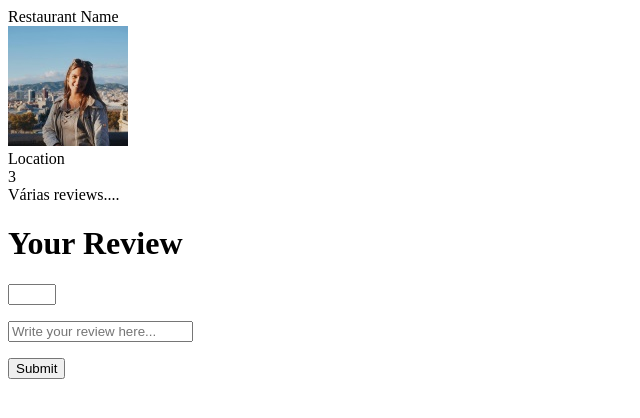
After one commit to Francisca96/LTW-Projeto, a PHP site: page /page/restaurant_login.php in a window 1280 px wide. The commit adds this page. Shown: the top 418 px of the page, without its empty margins (0-640 px from the left). Run offline with PHP 8.4, Linux system fonts and the light colour scheme.

Commit message:
no message

```diff
--- /dev/null
+++ b/page/restaurant_login.php
@@ -0,0 +1,41 @@
+<!DOCTYPE html>
+<html>
+	<head>
+		<title>Bloom</title>
+    <meta charset="utf-8">
+	</head>
+	<body>
+		<header>
+    	<div>
+				<!-- KIKA acrescenta sitio com o nome do utilizador mete 1 À sorte para depois se meter pela base de dados -->
+    	</div>
+		</header>
+
+		<!-- Por bonito KIKA nome maior e assim -->
+
+		<div id="middle">
+    	<div id="restaurant">
+		<div id="name">Restaurant Name</div>
+		<!-- Fotos em slide show -->
+      	<img src="../images/kika.jpg">
+        <div id="location">Location</div>
+		<div id="points">3</div>
+		<div id="reviews">Várias reviews....</div>
+    	</div>
+		</div>
+
+	<!-- Mudar a action para adicionar à base de dados -->
+		<form id="review" method="post" action="signup.php" onsubmit="return validateForm();">
+      <h1>Your Review</h1>
+      <p>
+        <input id="rating" type="number" name="rating" min="1" max="5" required/>
+      </p>
+      <p>
+        <input id="review_text" type="text" wname="review_text" placeholder="Write your review here..." required/>
+      </p>
+      <button type="submit">Submit</button>
+
+    </form>
+
+	</body>
+</html>
--- a/register.php
+++ b/register.php
@@ -25,7 +25,6 @@
         <input id="passwordConfirm" type="password" name="passwordConfirm" placeholder="Repeat your Password" required/>
       </p>
       <button type="submit">Submit</button>
-      <span id="output"></span>
     </form>
   </body>
 </html>
```
Also changed, not shown: page/restaurant_visitor.php (added, +29 -0 lines).
